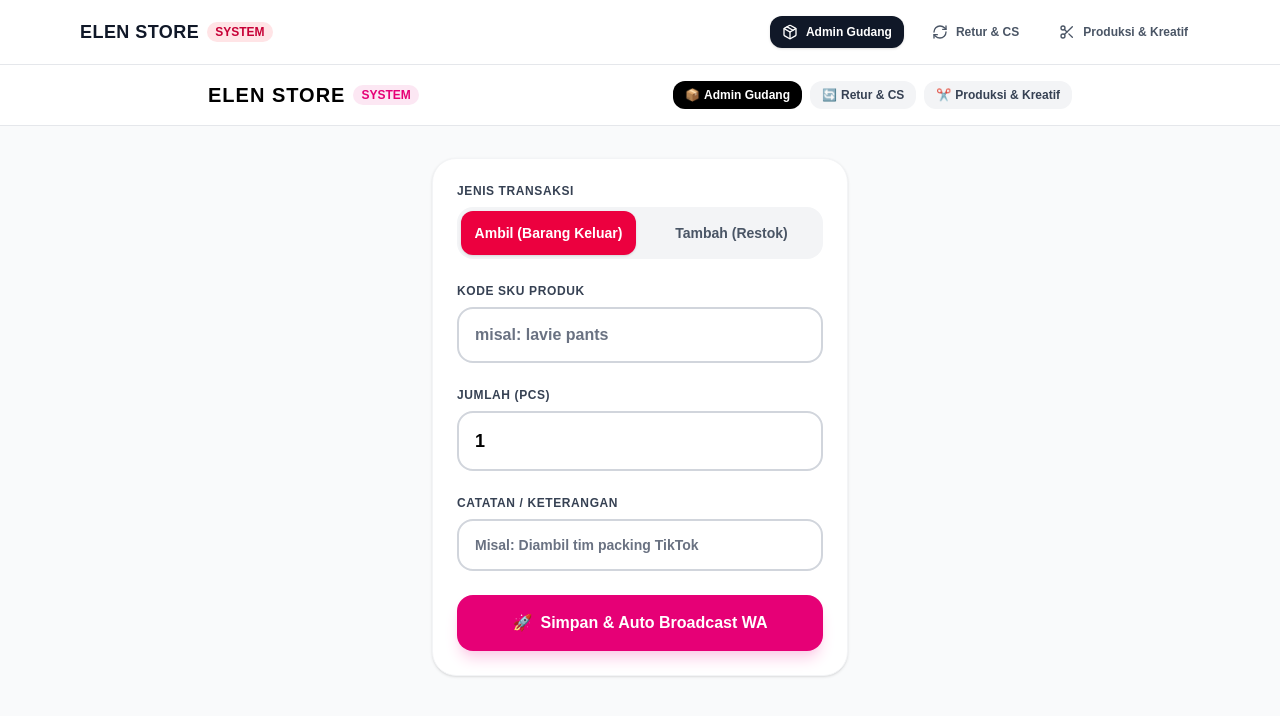
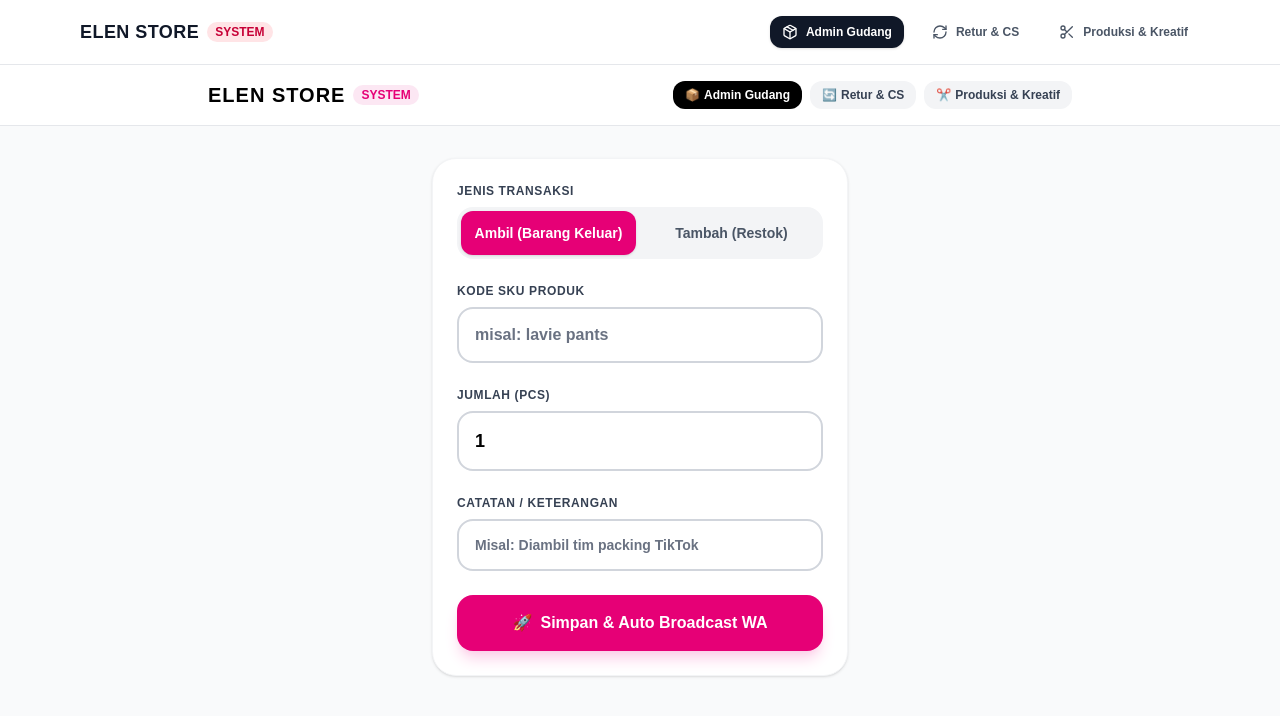
Before and after one commit to dzikriyahlailatul26-max/elen-store-app, a Next.js app: page /dashboard/admin in a window 1280 px wide. Shown: the top 716 px of the page. Built offline with nearby package versions, Linux system fonts and the light colour scheme; sample sign-in values are in the browser's storage.

Commit message:
Fix button color back to pink

```diff
--- a/app/dashboard/admin/page.tsx
+++ b/app/dashboard/admin/page.tsx
@@ -103,7 +103,7 @@ export default function AdminPage() {
                   onClick={() => setType('OUT')}
                   className={`py-3 rounded-xl font-bold text-sm transition-all ${
                     type === 'OUT'
-                      ? 'bg-rose-600 text-white shadow-sm'
+                      ? 'bg-pink-600 text-white shadow-sm'
                       : 'text-gray-600 hover:text-black'
                   }`}
                 >
```
